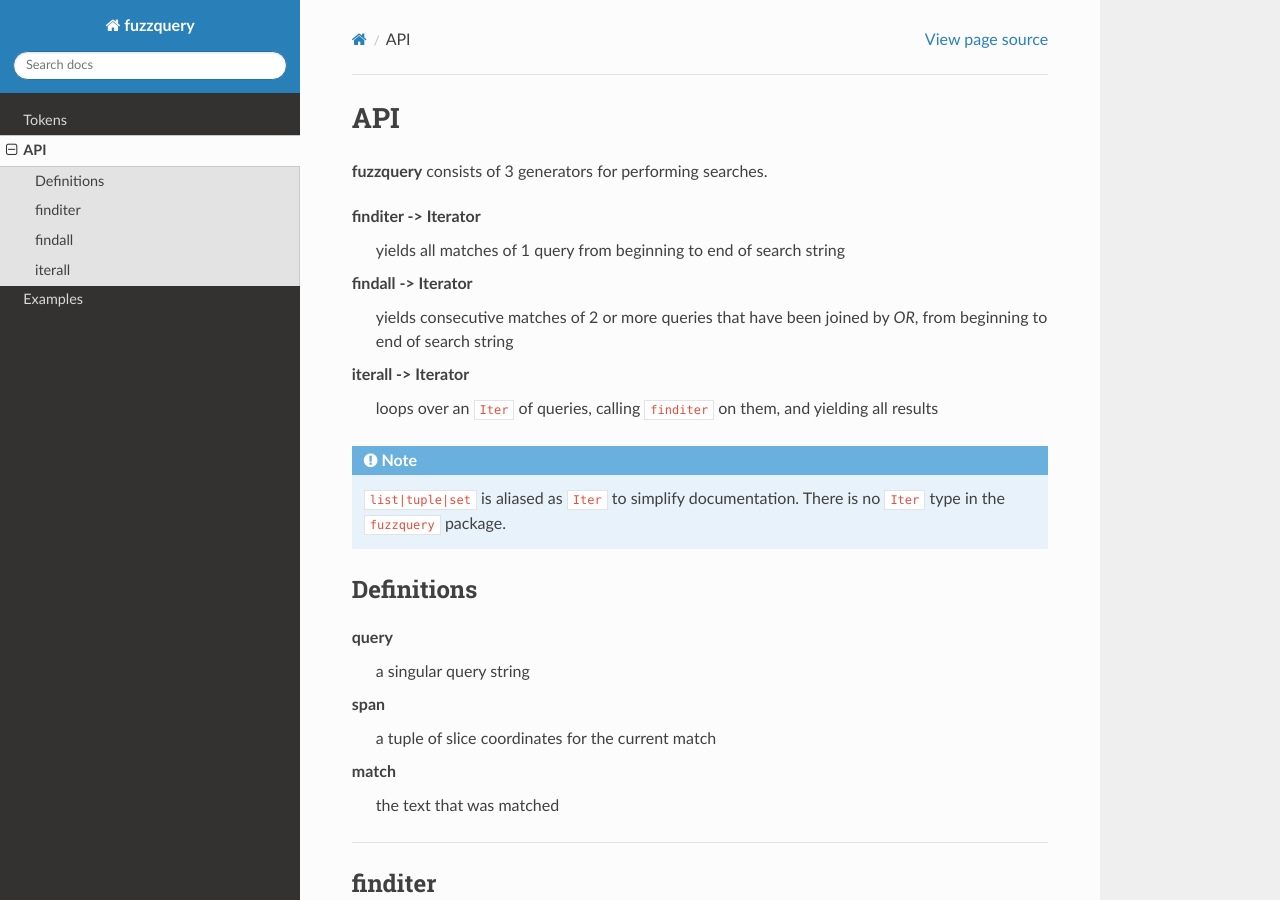
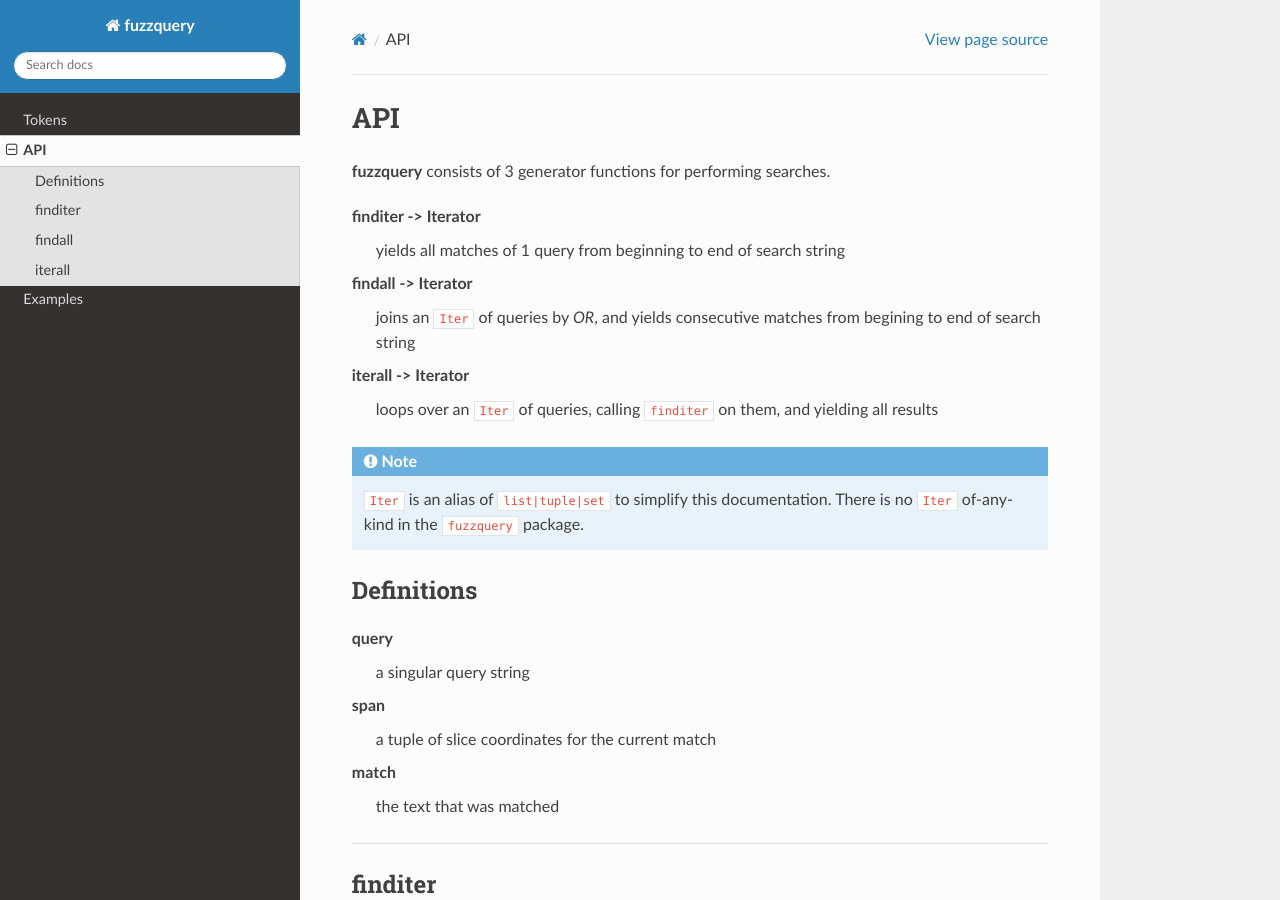
Before and after one commit to OneMadGypsy/fuzzquery, a Sphinx documentation site: the page built from docs/source/api.rst, in a window 1280 px wide and 900 px high. Built offline with Sphinx 7.4.7 and the Read the Docs theme 2.0.0, drawn with Linux system fonts in a browser that asks for light colours.

Commit message:
Update api.rst

```diff
--- a/docs/source/api.rst
+++ b/docs/source/api.rst
@@ -1,18 +1,18 @@
 API
 ========
 
-**fuzzquery** consists of 3 generators for performing searches.
+**fuzzquery** consists of 3 generator functions for performing searches.
 
 finditer -> Iterator
   yields all matches of 1 query from beginning to end of search string
 findall -> Iterator
-  yields consecutive matches of 2 or more queries that have been joined by `OR`, from beginning to end of search string
+  joins an ``Iter`` of queries by `OR`, and yields consecutive matches from begining to end of search string
 iterall -> Iterator
   loops over an  ``Iter`` of queries, calling ``finditer`` on them, and yielding all results
 
 .. note::
 
-  ``list|tuple|set`` is aliased as ``Iter`` to simplify documentation. There is no ``Iter`` type in the ``fuzzquery`` package.
+  ``Iter`` is an alias of ``list|tuple|set`` to simplify this documentation. There is no ``Iter`` of-any-kind in the ``fuzzquery`` package.
 
 
 Definitions
```
